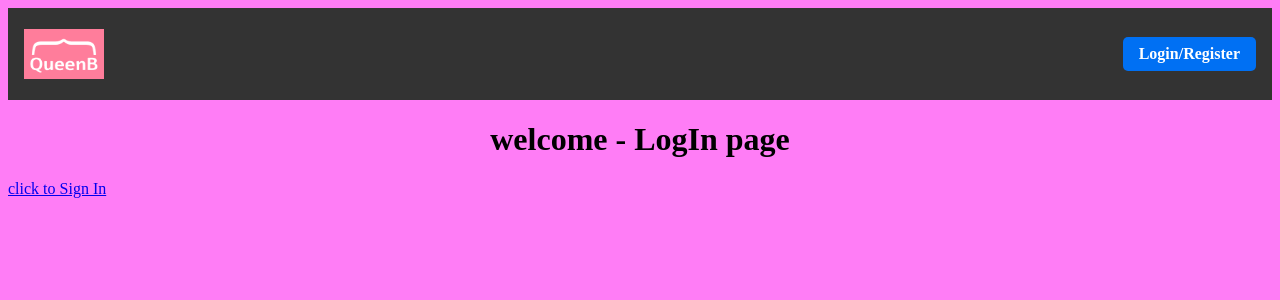
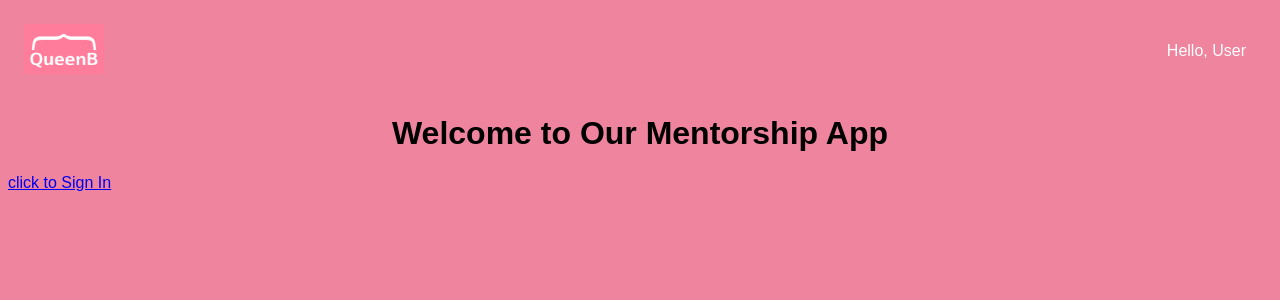
Before and after one commit to ShahafPinto/Queen-B-Mentoring-App, a Next.js app: page / in a window 1280 px wide. Shown: the top 300 px of the page. Built offline with nearby package versions, Linux system fonts and the light colour scheme.

Commit message:
navbar style

```diff
--- a/app/globals.css
+++ b/app/globals.css
@@ -1,3 +1,4 @@
 :root {
-  background: #ff7df6;
+  background: #EE849D;
+  font-family: sans-serif;
 }
--- a/app/page.js
+++ b/app/page.js
@@ -7,7 +7,7 @@ export default function Home() {
   return (
     <div>
         <NavBar />
-        <h1 className={styles.h1}>welcome - LogIn page</h1>
+        <h1 className={styles.h1}>Welcome to Our Mentorship App</h1>
         <Link href="/signin">click to Sign In</Link>
     </div>
   );
--- a/components/NavBar.module.css
+++ b/components/NavBar.module.css
@@ -2,47 +2,61 @@
 
 .navbar {
     display: flex;
-    justify-content: space-between; /* Space between logo and nav links */
-    align-items: center; /* Center items vertically */
-    background-color: #333;
+    justify-content: space-between;
+    align-items: center;
+    background-color: #EE849D;
     padding: 1rem;
-    height: 60px; /* Set height to ensure proper spacing */
 }
 
 .logoContainer {
-    display: flex;
-    align-items: center; /* Center logo vertically */
-    flex: 1; /* Flex 1 allows logo to take available space */
-}
-
-.logo {
-    height: 50px; /* Set height of the logo */
-    width: auto; /* Keep aspect ratio */
+    flex: 1;
 }
 
 .navLinks {
-    display: flex;
-    align-items: center; /* Align the links and buttons vertically */
-    justify-content: flex-end; /* Push links to the right */
-    flex: 1; /* Ensure this section takes equal space */
+    flex: 1;
+    text-align: right;
+}
+
+.profileContainer {
+    position: relative;
+    display: inline-block;
 }
 
 .greeting {
-    color: white;
-    margin-right: 20px; /* Space between greeting and button */
+    cursor: pointer; /* Change cursor to pointer for interactivity */
+    color: white; /* Ensure text is readable */
+    margin-right: 10px; /* Space between greeting and dropdown */
+}
+
+.dropdown {
+    position: absolute;
+    right: 0;
+    background-color: white;
+    border: 1px solid #ccc;
+    box-shadow: 0 2px 8px rgba(0, 0, 0, 0.15);
+    z-index: 1000;
+}
+
+.dropdownItem {
+    display: block;
+    padding: 10px 20px;
+    color: black;
+    text-decoration: none;
+}
+
+.dropdownItem:hover {
+    background-color: #f0f0f0;
 }
 
 .loginButton {
     color: white;
     text-decoration: none;
     padding: 0.5rem 1rem;
-    background-color: #0070f3; /* Button background color */
+    background-color: #f4b3c1;
     border-radius: 5px;
-    transition: background-color 0.3s ease;
-    font-weight: bold;
-    cursor: pointer;
 }
 
 .loginButton:hover {
-    background-color: #8500b5; /* Darker background on hover */
+    background-color: #f4ccd5;
+    color: #b3727f;
 }
--- a/components/navBar.js
+++ b/components/navBar.js
@@ -1,15 +1,14 @@
-// components/NavBar.js
 "use client";
 
 import Link from 'next/link';
 import styles from './NavBar.module.css';
 import { useState } from 'react';
-import Image from 'next/image'
+import Image from 'next/image';
 
 const NavBar = () => {
-
-    const [isLoggedIn, setIsLoggedIn] = useState(false); // Manage login state
+    const [isLoggedIn, setIsLoggedIn] = useState(true); // Manage login state
     const username = "User"; // Replace with dynamic username if available
+    const [isDropdownOpen, setIsDropdownOpen] = useState(false); // Manage dropdown state
 
     const handleLoginToggle = () => {
         setIsLoggedIn(!isLoggedIn); // Toggle login state for demonstration
@@ -28,13 +27,32 @@ const NavBar = () => {
 
             <div className={styles.navLinks}>
                 {isLoggedIn ? (
-                    <span className={styles.greeting}>Hello, {username}</span> // Show greeting if logged in
+                    <div
+                        className={styles.profileContainer}
+                        onMouseEnter={() => setIsDropdownOpen(true)} // Open dropdown on hover
+                        onMouseLeave={() => setIsDropdownOpen(false)} // Close dropdown when mouse leaves
+                    >
+                        <span className={styles.greeting}>Hello, {username}</span>
+                        {isDropdownOpen && (
+                            <div className={styles.dropdown}>
+                                <Link href="/profile" className={styles.dropdownItem}>Profile</Link>
+                                <Link href="/settings" className={styles.dropdownItem}>Settings</Link>
+                                <button
+                                    className={styles.dropdownItem}
+                                    onClick={() => {
+                                        handleLoginToggle(); // Log out the user
+                                        setIsDropdownOpen(false); // Close dropdown
+                                    }}
+                                >
+                                    Logout
+                                </button>
+                            </div>
+                        )}
+                    </div>
                 ) : (
-                    <Link href="/signin" className={styles.loginButton}>Login/Register</Link> // Show login/register if not logged in
+                    <Link href="/signin" className={styles.loginButton}>Login/Register</Link>
                 )}
-
             </div>
-
         </nav>
     );
 };
```
